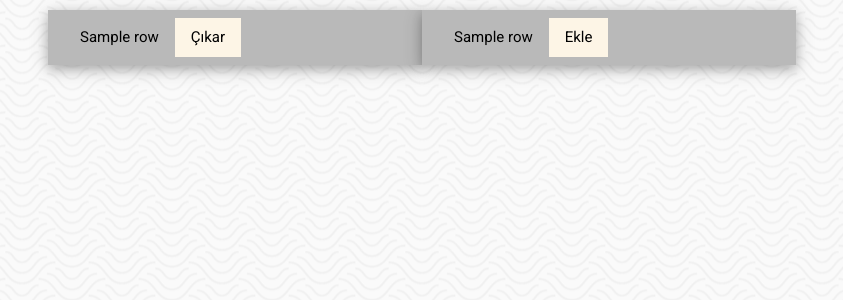
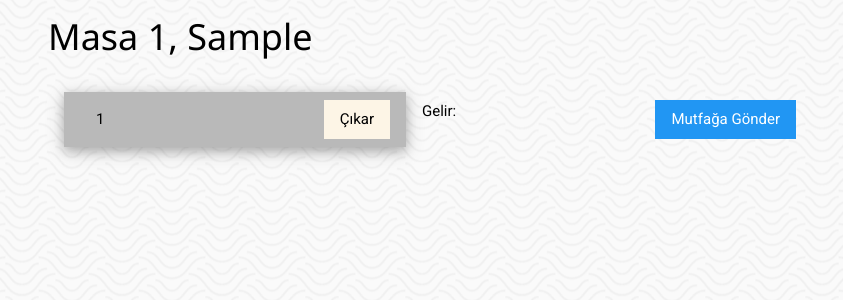
Before and after one commit to TahaFurkanNurdag/gecmisRestaurant, a Flask app: template templates/table.html in a window 1280 px wide. Shown: the part 96-396 px from the top of the page, without its empty margins (218-1061 px from the left). Run offline with Flask 2, Linux system fonts and the light colour scheme; the template is opened without the code that fills it: most values are stand-ins (such as "Sample title", 1, 10 or a date in 2020).

Commit message:
Kami-sama hajimemashite

```diff
--- a/main.py
+++ b/main.py
@@ -381,7 +381,71 @@
         adminMi = session['adminMi']
     # yukarida olusturulan fonksiyondan degerler cekiliyor
     girildiMi, adi = getLoginDetails()[1:]
-    return render_template('tablesScreen.html', girildiMi=girildiMi, adi=adi, adminMi=adminMi)
+    with sqlite3.connect('database.db') as con:
+        try:
+            cur = con.cursor()
+            cur.execute("SELECT * FROM  masalar")
+            allTables = cur.fetchall()
+        except:
+            msg = "Error occured"
+    con.close()
+
+    return render_template('tablesScreen.html', allTables=allTables, girildiMi=girildiMi, adi=adi, adminMi=adminMi)
+
+@app.route("/table")
+def table():
+    if 'email' not in session:  # giris yapilmadiysa
+        adminMi = 0  # admin mi degiskeni sifir olacak
+        session['adminMi'] = adminMi  # bu session icine aktarilacak
+    else:
+        adminMi = session['adminMi']
+    # yukarida olusturulan fonksiyondan degerler cekiliyor
+    girildiMi, adi = getLoginDetails()[1:]
+    with sqlite3.connect('database.db') as con:
+        try:
+            cur = con.cursor()
+            cur.execute("SELECT * FROM urunler")
+            yemekdatasi = cur.fetchall()
+            cur.execute("SELECT m.isim FROM anliksiparis c JOIN urunler m on c.urunId = m.id")
+            isimler = cur.fetchall()
+            cur.execute("SELECT isim, id FROM kategoriler")
+            kategoriler = cur.fetchall()
+            cur.execute("select max(id) from kategoriler")
+            kategori_sayisi = cur.fetchone()
+            food_data=[]
+            for i in range(1,kategori_sayisi[0]+1):
+                cur.execute("SELECT isim,id FROM urunler WHERE kategori=?",(str(i)))
+                result = cur.fetchall()
+                food_data.append(result)
+            print(f"Food Data is: {food_data}")
+
+            id_ = request.args.get('id')
+            cur.execute("SELECT masaIsmi FROM masalar WHERE id=?",(id_))
+            masa_adi = str(cur.fetchone())[2:-3]
+        except Exception as e:
+            print(f"XXXXXXXXXXXXXXXXXXXX: {e}")
+    con.close()
+    return render_template('table.html', kategori_sayisi=kategori_sayisi, id_=id_, food_data=food_data, kategoriler=kategoriler, masa_adi=masa_adi, girildiMi=girildiMi, adi=adi, adminMi=adminMi ,yemekdatasi=yemekdatasi, isimler=isimler)
+
+@app.route("/addToTable", methods=['GET', 'POST'])
+def addToTable():
+    if 'email' not in session:
+        return redirect(url_for('loginForm'))
+    elif request.method == "POST":
+        id_ = request.args.get('id')
+        urunId = request.args.get('urunId')
+        aciklama = request.form['aciklama']
+        with sqlite3.connect('database.db') as con:
+            try:
+                cur = con.cursor()
+                cur.execute('''INSERT INTO anliksiparis (masaId, urunId, aciklama) VALUES (?, ?, ?)''', (id_ , urunId, aciklama))
+            except Exception as e:
+                print(f"Error occured: {e}")
+        con.close()
+    else:
+        return redirect(url_for('root'))
+    return redirect(url_for('table', id=id_))
+
 
 @app.route("/stockTracker")
 def stockTracker():
@@ -393,42 +457,6 @@
     # yukarida olusturulan fonksiyondan degerler cekiliyor
     girildiMi, adi = getLoginDetails()[1:]
     return render_template('stockTracker.html', girildiMi=girildiMi, adi=adi, adminMi=adminMi)
-
-@app.route("/table")
-def table():
-    if 'email' not in session:  # giris yapilmadiysa
-        adminMi = 0  # admin mi degiskeni sifir olacak
-        session['adminMi'] = adminMi  # bu session icine aktarilacak
-    else:
-        adminMi = session['adminMi']
-    # yukarida olusturulan fonksiyondan degerler cekiliyor
-    id_ = request.args.get('id')
-    girildiMi, adi = getLoginDetails()[1:]
-    return render_template('table.html', girildiMi=girildiMi, adi=adi, adminMi=adminMi , id_=id_)
-
-
-
-
-@app.route("/addToCart")
-def addToCart():
-    if 'email' not in session:
-        return redirect(url_for('loginForm'))
-    else:
-        masanumarasi = int(request.args.get('masanumarasi')),
-
-        with sqlite3.connect('database.db') as conn:
-            cur = conn.cursor()
-            cur.execute("SELECT masaId FROM anliksiparis WHERE email = ?", (session['email'], ))
-            userId = cur.fetchone()[0]
-            try:
-                cur.execute("INSERT INTO kart (userId, productId) VALUES (?, ?)", (userId, productId))
-                conn.commit()
-                msg = "Added successfully"
-            except:
-                conn.rollback()
-                msg = "Error occured"
-        conn.close()
-        return redirect(url_for('cart'))
 
 
 @app.route("/removeFromCart")
--- a/templates/table.html
+++ b/templates/table.html
@@ -15,6 +15,12 @@
         width: 60%;
         padding: 10px;
     }
+
+    #target {
+        padding: 1.5em;
+        margin: 1.5em;
+        background-color: #eee;
+    }
 </style>
 
 <!-- Navbar -->
@@ -25,39 +31,63 @@
 
 <body
     style="font-family: 'Roboto', sans-serif; background-image: url({{ url_for('static', filename='images/root_background.png') }}); background-position: center;">
+    <h1 class="center">Masa {{id_}}, {{masa_adi}}</h1>
     <div class="center">
-        <div class="w3-half">
+        <div class="w3-half w3-padding">
             <ul class="w3-ul w3-card-4" style="background-color:rgb(185, 185, 185);">
-                {% for row in data %}
+                {% for row in isimler %}
                 <li class="w3-bar">
                     <div class="w3-bar-item">
-                        <span>{{row[1]}}</span>
+                        <span>{{row[0]}}</span>
                     </div>
-                    <form action="/XXXXXXXXXXXXXXXXXXXXXXXXXXXXXXXXXXXXXXXX" method="POST">
-                        <p hidden><input type="text" name="id" value={{row[0]}}></p>
+                    <form class="w3-right" action="/XXXXXXXXXXXXXXXXXXXXXXXXXXXXXXXXXXXXXXXX" method="POST">
+                        <p hidden><input type="text" name="id" value={{row[2]}}></p>
                         <input type="submit" class="w3-button w3-sand" value="Çıkar">
                     </form>
                 </li>
                 {% endfor %}
             </ul>
         </div>
-        <div class="w3-half">
+        <div class="w3-half w3-padding">
+            {% for i in range(kategori_sayisi[0]) %}
+            <button onclick="crazy_boy({{i}})">{{kategoriler[i][0]}}</button>
+            <div id="crazy_girl{{i}}">
                 <ul class="w3-ul w3-card-4" style="background-color:rgb(185, 185, 185);">
-                {% for row in yemekdatasi %}
+                    <div>
+                        {% for row,a in food_data[i] %}
                         <li class="w3-bar">
                             <div class="w3-bar-item">
-                        <span>{{row[1]}}</span>
+                                <span class="w3-third">{{row}}</span>
                             </div>
-                    <form action="/XXXXXXXXXXXXXXXXXXXXXXXXXXXXXXXXXXXXXXXX" method="POST">
-                        <p hidden><input type="text" name="id" value={{row[0]}}></p>
-                        <input type="submit" class="w3-button w3-sand" value="Ekle">
+                            <form action="/addToTable?id={{id_}}&urunId={{a}}" method="POST">
+                                <input class="w3-third w3-right" type="submit" class="w3-button w3-sand" value="Ekle">
+                                <textarea class="w3-third w3-right" rows="1" name="aciklama" placeholder=" "></textarea>
                             </form>
                         </li>
                         {% endfor %}
+                    </div>
                 </ul>
+            </div>
+            {% endfor %}
+        </div>
+        <div>
+            <a class="w3-right w3-button w3-blue">Mutfağa Gönder</a>
+            <a>Gelir: </a>
         </div>
     </div>
 
+
 </body>
 
+<script>
+    function crazy_boy(t) {
+        var x = document.getElementById("crazy_girl" + t);
+        if (x.style.display === "none") {
+            x.style.display = "block";
+        } else {
+            x.style.display = "none";
+        }
+    }
+</script>
+
 </html>
--- a/templates/tablesScreen.html
+++ b/templates/tablesScreen.html
@@ -30,7 +30,7 @@
             <ul class="w3-ul w3-card-4" style="background-color:rgb(185, 185, 185);">
                 {% for row in allTables %}
                 <li class="w3-bar">
-                    <a href="/table?id={{row[0]}}" class="w3-button w3-sand" value="row{{[0]}}">
+                    <a href="/table?id={{row[0]}}" class="w3-button w3-sand">{{row[0]}}</a>
                 </li>
                 {% endfor %}
             </ul>
```
Also changed, not shown: database.py (+11 -5 lines), database.db. Lines whose indentation alone changed are shown as unchanged.
